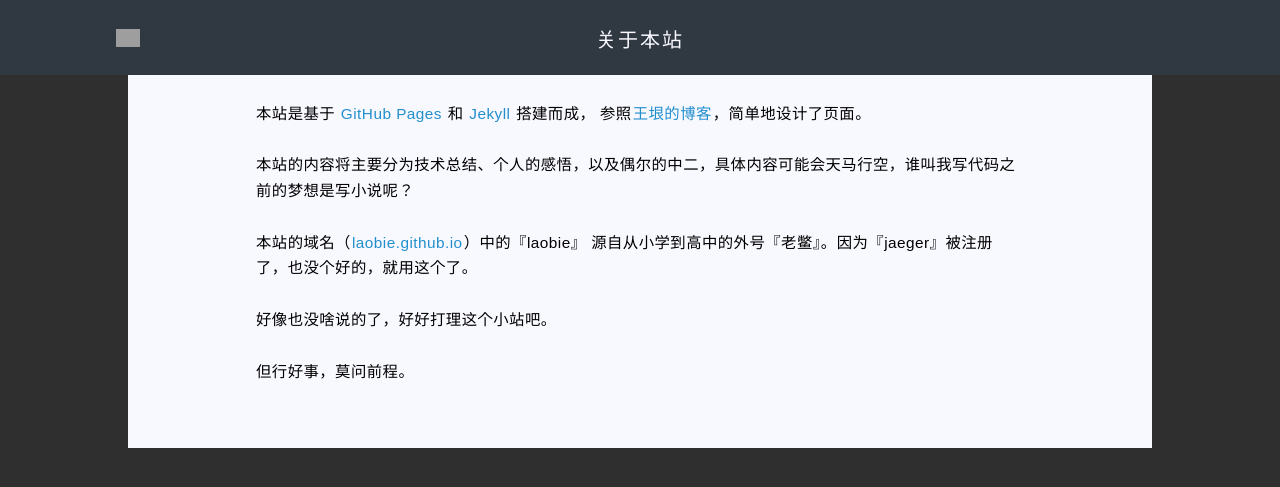
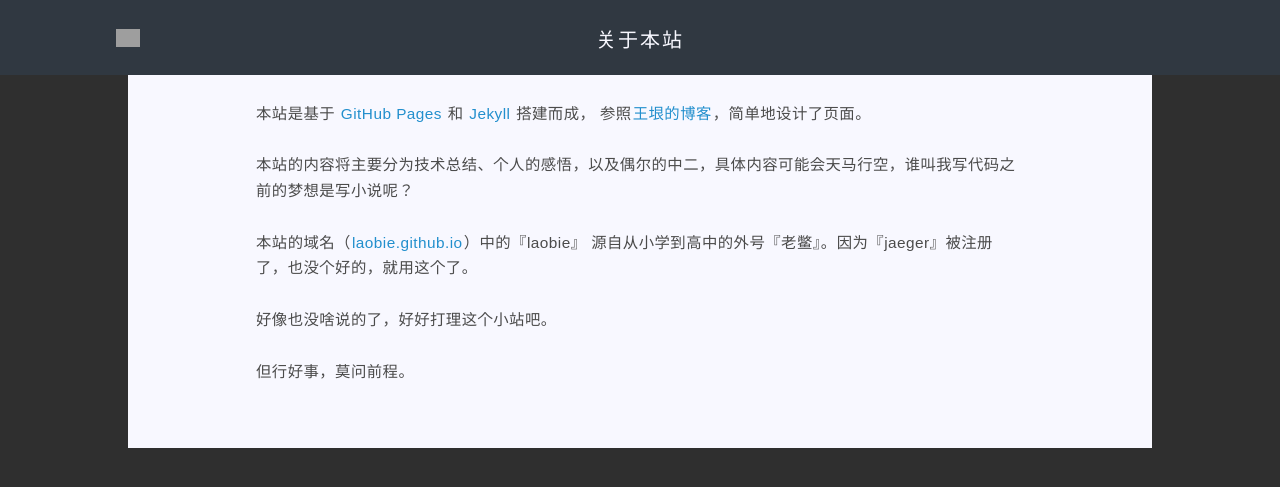
Before and after one commit to laobie/laobie.github.io, a Jekyll site: the page about.html, which Jekyll copies as it is, in a window 1280 px wide. Shown: the top 487 px of the page. Built offline with Jekyll 4.4.1, drawn with Linux system fonts in a browser that asks for light colours; comment, search, counter and statistics services are not loaded; grey boxes are pictures that could not be loaded.

Commit message:
light content font color

```diff
--- a/assets/css/post.css
+++ b/assets/css/post.css
@@ -68,6 +68,7 @@ p {
     width: 60%;
     margin: 75px 10% 5%;
     letter-spacing: 0.03em;
+    color: #4b4b4b;
 }
 
 .cnzz {
```
